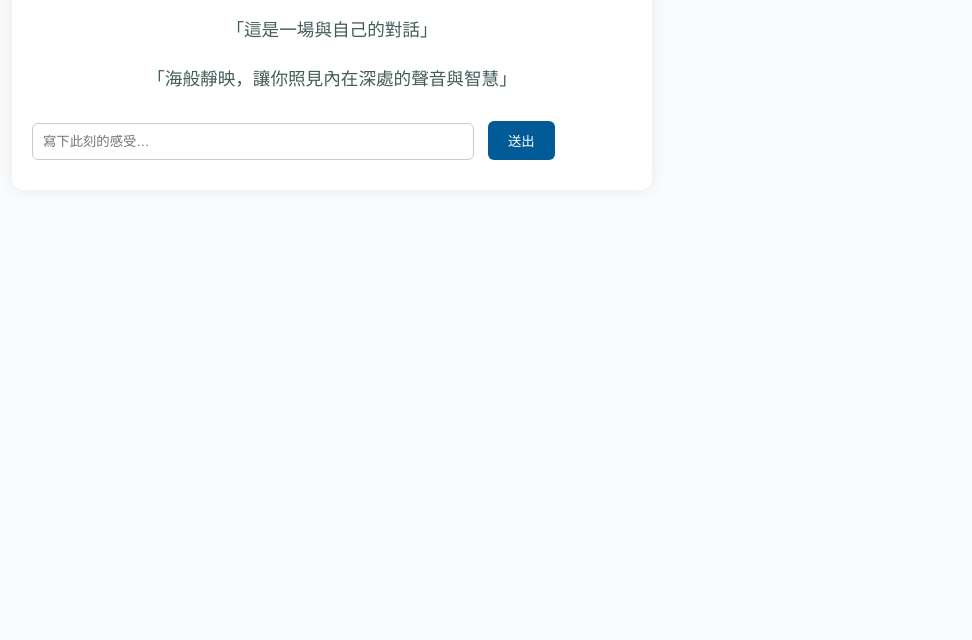
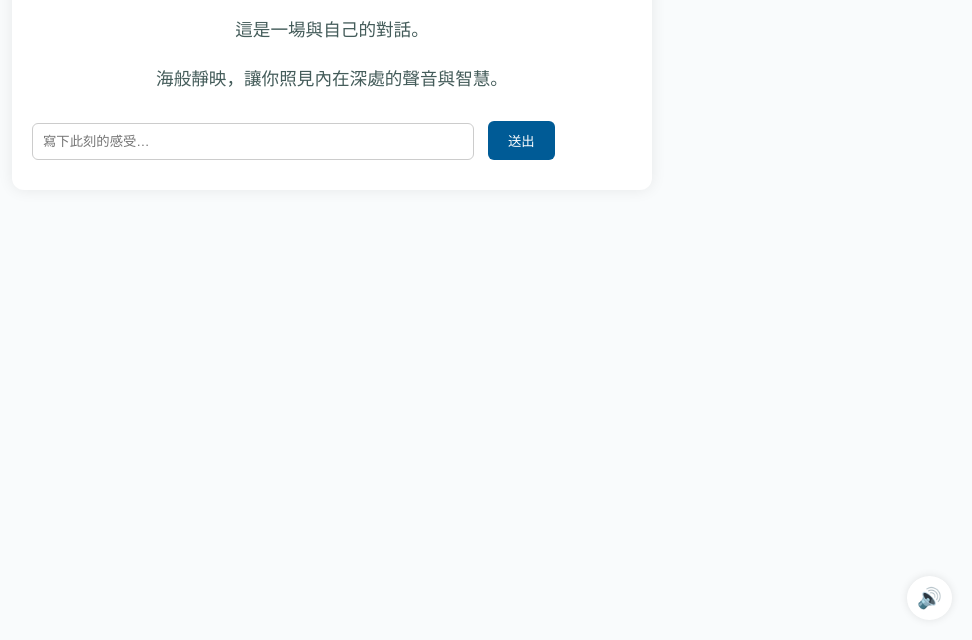
Before and after one commit to oceanpowerrr/seasoul-chatbot, a website: page index.html in a window 1280 px wide. Shown: the part 160-800 px from the top of the page, without its empty margins (308-1280 px from the left). Drawn offline with Linux system fonts and the light colour scheme.

Commit message:
Update index.html

```diff
--- a/index.html
+++ b/index.html
@@ -3,8 +3,6 @@
 <head>
   <meta charset="UTF-8" />
   <title>靜映 Still Reflection</title>
-
-  <!-- 字型 -->
   <link href="https://fonts.googleapis.com/css2?family=Noto+Serif+TC&display=swap" rel="stylesheet">
 
   <style>
@@ -47,8 +45,8 @@
     }
 
     .message { margin-bottom: 12px; }
-    .user { color: #005b96; font-weight: bold; }
-    .bot { color: #007e73; font-style: italic; }
+    .user { color: #4b5f6d; font-weight: bold; }
+    .bot { color: #5c746a; font-style: italic; }
 
     input[type="text"] {
       width: 70%;
@@ -70,15 +68,32 @@
     button:hover {
       background-color: #003f6f;
     }
+
+    .music-btn {
+      position: fixed;
+      bottom: 20px;
+      right: 20px;
+      background: #ffffff;
+      border: none;
+      font-size: 20px;
+      padding: 10px;
+      border-radius: 50%;
+      cursor: pointer;
+      box-shadow: 0 0 8px rgba(0,0,0,0.1);
+      transition: background 0.3s ease;
+    }
+
+    .music-btn:hover {
+      background: #eeeeee;
+    }
   </style>
 </head>
 <body>
   <div id="chatbox">
     <h1>靜映 Still Reflection</h1>
-
     <div class="intro">
-      <p>「這是一場與自己的對話」</p>
-      <p>「海般靜映，讓你照見內在深處的聲音與智慧」</p>
+      <p>這是一場與自己的對話。</p>
+      <p>海般靜映，讓你照見內在深處的聲音與智慧。</p>
     </div>
 
     <div id="messages"></div>
@@ -86,7 +101,25 @@
     <button onclick="sendMessage()">送出</button>
   </div>
 
+  <!-- 背景音樂播放器 -->
+  <audio id="bgm" autoplay loop>
+    <source src="ocean_bowl_mixed.mp3" type="audio/mpeg">
+    Your browser does not support the audio element.
+  </audio>
+
+  <!-- 音樂控制按鈕 -->
+  <button onclick="toggleMusic()" class="music-btn">🔊</button>
+
   <script>
+    function toggleMusic() {
+      const audio = document.getElementById("bgm");
+      if (audio.paused) {
+        audio.play();
+      } else {
+        audio.pause();
+      }
+    }
+
     async function sendMessage() {
       const input = document.getElementById('input');
       const text = input.value.trim();
```
